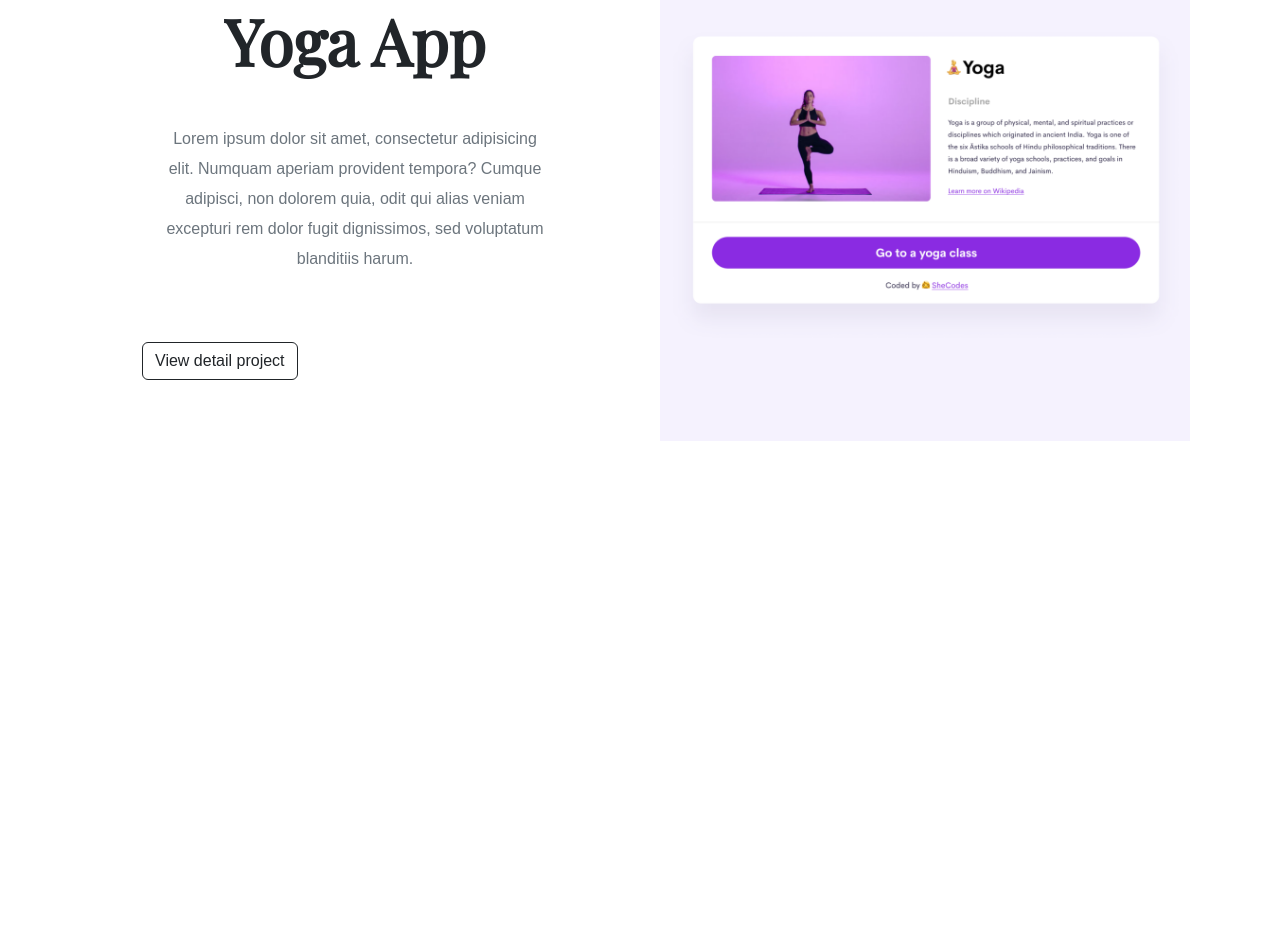
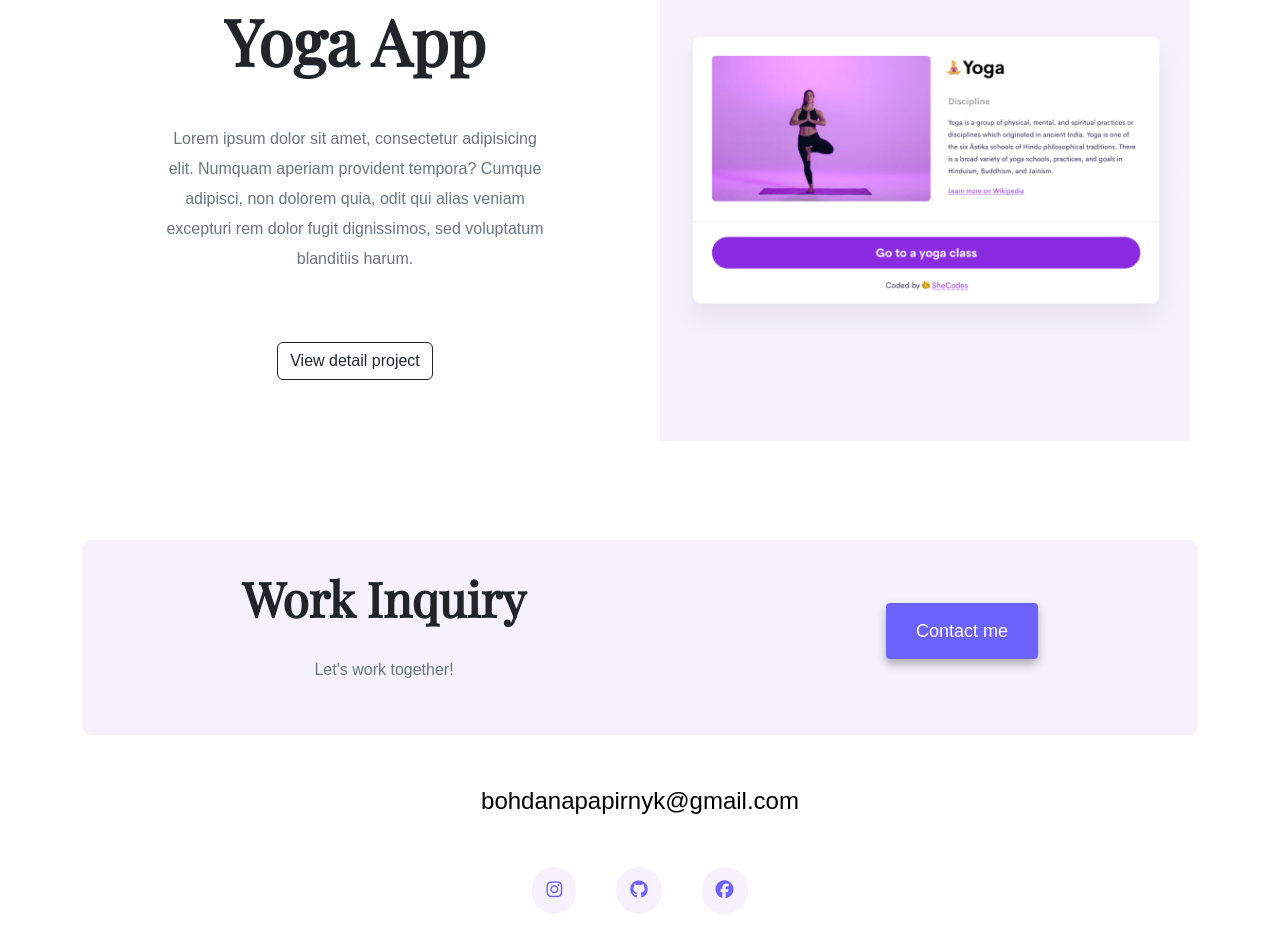
Before and after one commit to danapapirnyk/portfolio-project, a plain HTML site: page index.html in a window 1280 px wide. Shown: the part 2212-3164 px from the top of the page. Before the commit the page ends 2740 px from the top, so only its background shows below. Drawn offline with nearby package versions, Linux system fonts and the light colour scheme.

Commit message:
Created footer

```diff
--- a/index.html
+++ b/index.html
@@ -20,6 +20,7 @@
       href="https://cdn.jsdelivr.net/npm/bootstrap@5.2.0-beta1/dist/css/bootstrap.min.css"
     />
     <link rel="stylesheet" href="style.css" />
+    <script src="https://kit.fontawesome.com/8377c2e6ab.js" crossorigin="anonymous"></script>
   </head>
   <body>
     <nav class="navbar navbar-expand-lg">
@@ -78,7 +79,7 @@
             qui alias veniam excepturi rem dolor fugit dignissimos, sed
             voluptatum blanditiis harum.
           </p>
-          <a href="" class="btn btn-outline-dark">View detail project</a>
+          <div class="text-center"><a href="" class="btn btn-outline-dark">View detail project</a></div>
           </div>
         </div>
         <div class="col d-none d-lg-block">
@@ -106,7 +107,7 @@
             qui alias veniam excepturi rem dolor fugit dignissimos, sed
             voluptatum blanditiis harum.
           </p>
-          <a href="" class="btn btn-outline-dark">View detail project</a>
+          <div class="text-center"><a href="" class="btn btn-outline-dark">View detail project</a></div>
         </div>
         </div>
       </div>
@@ -120,7 +121,7 @@
             qui alias veniam excepturi rem dolor fugit dignissimos, sed
             voluptatum blanditiis harum.
           </p>
-          <a href="" class="btn btn-outline-dark">View detail project</a>
+          <div class="text-center"><a href="" class="btn btn-outline-dark">View detail project</a></div>
           </div>
         </div>
         <div class="col d-none d-lg-block">
@@ -131,6 +132,29 @@
           />
         </div>
       </div>
+      <footer>
+        <div class="contact-box d-flex justify-content-between mb-5 d-none d-md-flex">
+          <div>
+            <h4>Work Inquiry</h4>
+          <p class="text-muted">Let's work together!</p>
+        </div>
+          <div class="mt-5">
+<a href="about.html#contact" class="contact-link">Contact me</a>
+          </div>
+        </div>
+        <a href="mailto:bohdanapapirnyk@gmail.com" class="email-link mb-5">bohdanapapirnyk@gmail.com</a>
+        <div class="social-links d-flex justify-content-center mb-5">
+          <a href="https://instagram.com/danapapirnyk?igshid=YmMyMTA2M2Y=" target="_blank">
+            <i class="fa-brands fa-instagram"></i>
+          </a>
+          <a href="https://github.com/danapapirnyk" target="_blank">
+            <i class="fa-brands fa-github"></i>
+          </a>
+          <a href="https://www.facebook.com/bohdanapapirnyk" target="_blank">
+            <i class="fa-brands fa-facebook"></i>
+          </a>
+        </div>
+      </footer>
     </div>
     <script
       src="https://cdn.jsdelivr.net/npm/bootstrap@5.2.0-beta1/dist/js/bootstrap.min.js"
--- a/style.css
+++ b/style.css
@@ -39,6 +39,10 @@ h1 {
 
 h2 {
     font-size: 64px;
+}
+
+h4 {
+  font-size: 48px;
 }
 
 .hero h2 {
@@ -138,6 +142,48 @@ margin-top: 50px;
 .project-description {
     padding: 100px 60px;
 }
+footer {
+  margin: 60px 0;
+}
+
+footer .contact-box {
+  background-color: var(--secondary-color);
+  padding: 30px 160px;
+  border-radius: 10px;
+}
+
+footer .contact-box p {
+  margin: 0;
+}
+footer .contact-box .contact-link {
+  margin-top: 10px;
+}
+
+footer .email-link {
+  text-align: center;
+  font-size: 24px;
+  text-decoration: none;
+  color: black;
+}
+
+footer .email-link:hover {
+  color: var(--branding-color);
+  text-decoration: none;
+}
+
+footer .social-links a {
+  margin: 0 20px;
+  color: var(--branding-color);
+  background-color: var(--secondary-color);
+  padding: 10px 14px;
+  font-size: 18px;
+  border-radius: 50px;
+  transition: all 100ms ease-in-out;
+}
+footer .social-links a:hover {
+  color: white;
+  background-color: var(--branding-color);
+}
 
 @media (max-width: 960px) {
     h1 {
@@ -148,6 +194,10 @@ margin-top: 50px;
     h2 {
         font-size: 44px;
     }
+    h4 {
+      font-size: 26px;
+    }
+
 
     .hero {
         padding: 80px 20px;
@@ -160,4 +210,10 @@ margin-top: 50px;
       text-align: center;
       padding: 0;
     }
+    footer .contact-box {
+  padding: 30px;
 }
+footer .contact-box .btn {
+  font: 18px;
+}
+}
```
Also changed, not shown: about.html (+24 -0 lines), contact.html (+17 -0 lines), work.html (+24 -0 lines).
